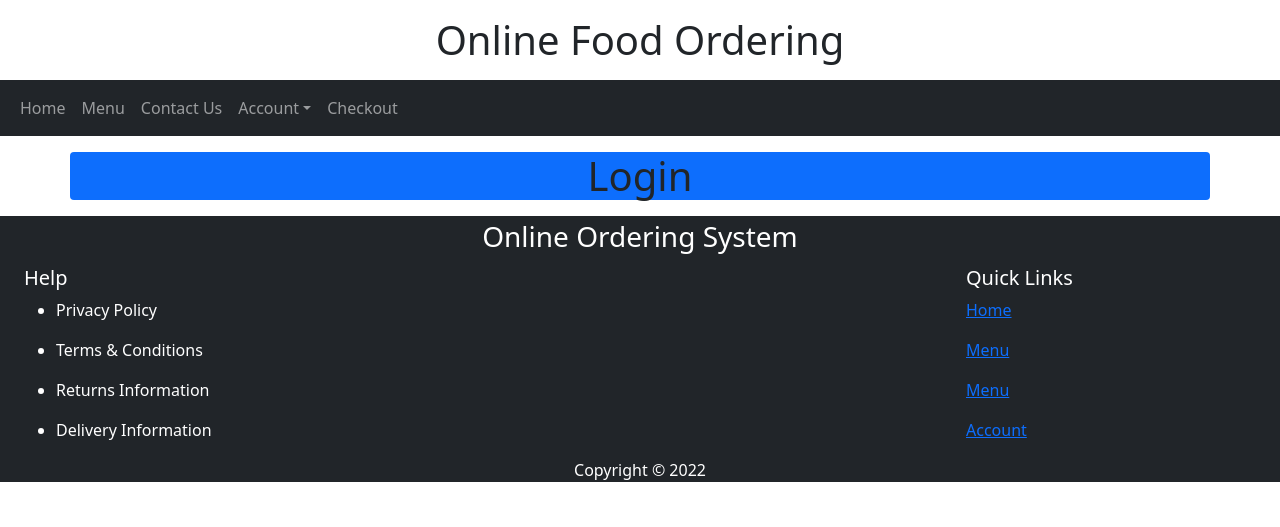
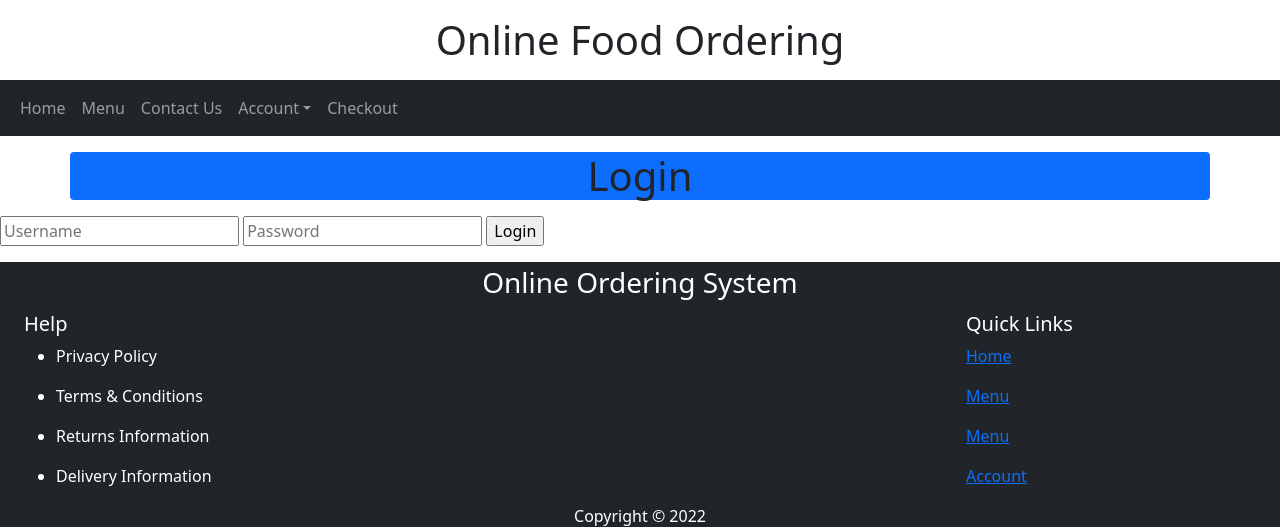
Before and after one commit to muneeb29/Online-Ordering-System, a CodeIgniter app: page /ordering-system/index.php/login/index in a window 1280 px wide. Shown: the top 527 px of the page. Run offline with CodeIgniter, Linux system fonts and the light colour scheme.

Commit message:
Added Sign-Up & Login Fields

```diff
--- a/application/views/login.php
+++ b/application/views/login.php
@@ -1,3 +1,14 @@
-<div class="container bg-primary text-center rounded my-3">
+<div>
+	<div class="container bg-primary text-center rounded my-3">
 		<h1>Login</h1>
 	</div>
+
+	<div>
+		<form action="<?php echo base_url(); ?>index.php/Login" method="POST">
+			<input type="text" placeholder="Username" name="" id="" />
+			<input type="text" placeholder="Password" name="" id="" />
+
+			<input type="submit" value="Login" />
+		</form>
+	</div>
+</div>
```
Also changed, not shown: application/views/register.php (+17 -1 lines).
